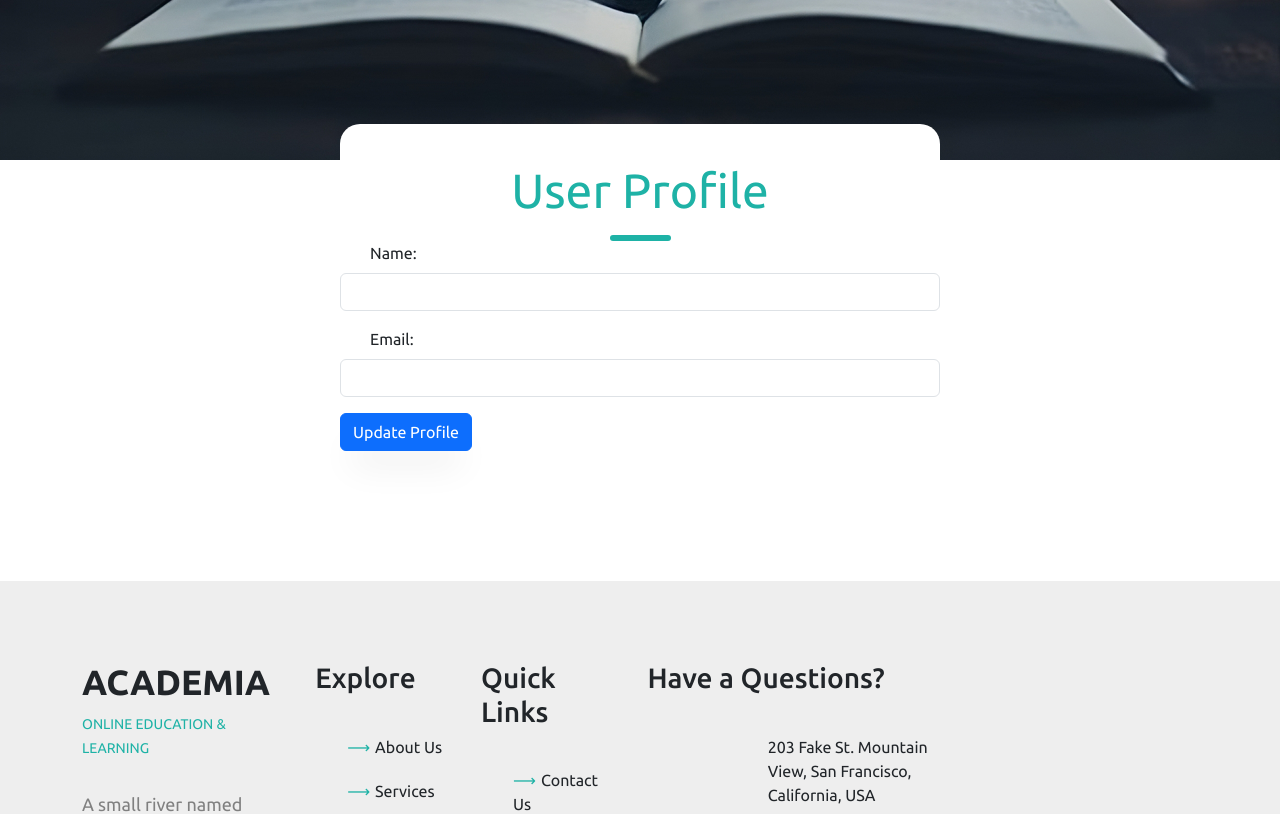
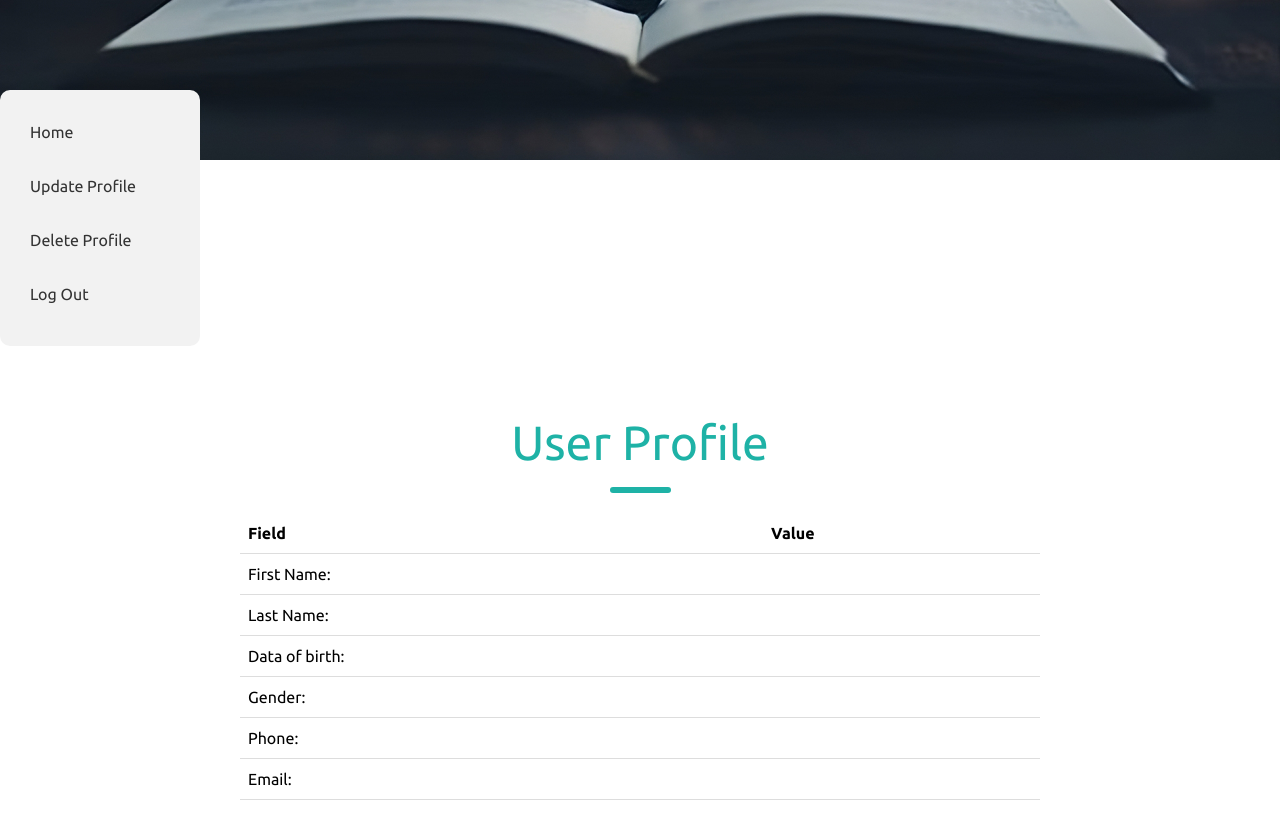
Before and after one commit to EsraaHassann/SystemAnalysis, a React (Create React App) app in the folder front-end/: page /userProfile in a window 1280 px wide. Shown: the part 640-1454 px from the top of the page. Built offline with nearby package versions, Linux system fonts and the light colour scheme.

Commit message:
added the userprofile

```diff
--- a/front-end/src/components/UserProfile/userProfile.css
+++ b/front-end/src/components/UserProfile/userProfile.css
@@ -1,13 +1,9 @@
 .user-profile-container {
     display: flex;
     flex-direction: column;
-    margin: auto;
-    margin-top: 550px;
-    width: 600px;
-    background: #ffffff;
-    padding-bottom: 30px;
-    border-radius: 20px;
-    margin-bottom: 100px;
+    align-items: center;
+    margin-top: 30px;
+    color: #1eb2a6;
 }
 
 .Header {
@@ -15,7 +11,6 @@
     flex-direction: column;
     align-items: center;
     gap: 9px;
-    margin-top: 30px;
     color: #1eb2a6;
 }
 
@@ -29,6 +24,23 @@
     height: 6px;
     background: #1eb2a6;
     border-radius: 9px;
+}
+
+.table {
+    width: 100%;
+    max-width: 800px;
+    margin-top: 20px;
+    border-collapse: collapse;
+}
+
+.table th, .table td {
+    padding: 8px;
+    border-bottom: 1px solid #ddd;
+    text-align: left;
+}
+
+.table th {
+    background-color: #f2f2f2;
 }
 
 .form-control {
@@ -45,10 +57,31 @@
     margin-top: 5px;
 }
 
-
 .alert {
     width: 100%;
     text-align: center;
     margin: 20px auto;
     border-radius: 5px;
 }
+.sidebar {
+    width: 200px;
+    background-color: #f2f2f2;
+    padding: 20px;
+    border-radius: 10px;
+}
+
+.sidebar-item {
+    margin-bottom: 10px;
+}
+
+.sidebar-item a {
+    display: block;
+    color: #333;
+    text-decoration: none;
+    padding: 10px;
+    border-radius: 5px;
+}
+
+.sidebar-item a:hover {
+    background-color: #ddd;
+}
--- a/front-end/src/components/UserProfile/userProfile.jsx
+++ b/front-end/src/components/UserProfile/userProfile.jsx
@@ -1,107 +1,60 @@
-import React, { useState } from "react";
-import Back from "../common/back/Back";
-import axios from "axios";
-import { REST_API_BASE_URL } from "./../../App";
+import React, { useContext } from 'react';
+import { Link } from 'react-router-dom'; // Assuming you're using React Router for navigation
+import Back from '../common/back/Back';
+import { Store } from './../../store';
+import Sidebar from '../common/asidebar-profile/asidebar'; // Importing the Sidebar component
 import "./userProfile.css";
 
 const UserProfile = () => {
-  const [user, setUser] = useState({
-    name: "",
-    email: "",
-    profilePicture: "https://example.com/profile.jpg",
-  });
-  const [successMessage, setSuccessMessage] = useState("");
-  const [errors, setErrors] = useState({});
-
-  const handleInputChange = (e) => {
-    const { name, value } = e.target;
-    let errorMessage = "";
-    if (!value.trim()) {
-      errorMessage = `${name} is required.`;
-    }
-
-    setErrors((prevErrors) => ({
-      ...prevErrors,
-      [name]: errorMessage,
-    }));
-
-    setUser((prevState) => ({
-      ...prevState,
-      [name]: value,
-    }));
-  };
-
-  const handleFormSubmit = async (e) => {
-    e.preventDefault();
-    const hasErrors = Object.values(errors).some((error) => error !== "");
-    if (hasErrors) {
-      return;
-    }
-
-    try {
-      const response = await axios.put(
-        `${REST_API_BASE_URL}/user/profile`,
-        user
-      );
-      console.log("Profile updated:", response.data);
-      setSuccessMessage("Profile updated successfully.");
-    } catch (error) {
-      console.error("Profile update failed:", error);
-    }
-  };
+    const { state } = useContext(Store); // Accessing state from StoreProvider
+    const { userInfo } = state; // Destructuring userInfo from state
 
     return (
-    <>
+        <div className="main-content">
             <Back title="User Profile" />
+            <div className="user-profile-page">
+                <Sidebar /> {/* Adding the Sidebar component */}
                 <div className="user-profile-container">
                     <div className="Header">
                         <div className="Text">User Profile</div>
                         <div className="underline"></div>
                     </div>
-        <form onSubmit={handleFormSubmit}>
-          <div className="mb-3">
-            <label htmlFor="name" className="form-label">
-              Name:
-            </label>
-            <input
-              type="text"
-              className="form-control"
-              id="name"
-              name="name"
-              value={user.name}
-              onChange={handleInputChange}
-            />
-            {errors.name && (
-              <div className="error text-danger">{errors.name}</div>
-            )}
+                    <table className="table">
+                        <tbody>
+                            <tr>
+                                <th>Field</th>
+                                <th>Value</th>
+                            </tr>
+                            <tr>
+                                <td>First Name:</td>
+                                <td>{userInfo && userInfo.fname}</td>
+                            </tr>
+                            <tr>
+                                <td>Last Name:</td>
+                                <td>{userInfo && userInfo.lname}</td>
+                            </tr>
+                            <tr>
+                                <td>Data of birth:</td>
+                                <td>{userInfo && userInfo.dob}</td>
+                            </tr>
+                            <tr>
+                                <td>Gender:</td>
+                                <td>{userInfo && userInfo.gender}</td>
+                            </tr>
+                            <tr>
+                                <td>Phone:</td>
+                                <td>{userInfo && userInfo.phone}</td>
+                            </tr>
+                            <tr>
+                                <td>Email:</td>
+                                <td>{userInfo && userInfo.email}</td>
+                            </tr>
+                        </tbody>
+                    </table>
+                    {/* Password field not displayed for security reasons */}
                 </div>
-
-          <div className="mb-3">
-            <label htmlFor="email" className="form-label">
-              Email:
-            </label>
-            <input
-              type="email"
-              className="form-control"
-              id="email"
-              name="email"
-              value={user.email}
-              onChange={handleInputChange}
-            />
-            {errors.email && (
-              <div className="error text-danger">{errors.email}</div>
-            )}
             </div>
-
-          <button type="submit" className="btn btn-primary">
-            Update Profile
-          </button>
-          {successMessage && (
-            <div className="alert alert-success mt-3">{successMessage}</div>
-          )}
-        </form>
         </div>
-    </>
     );
 };
 
--- /dev/null
+++ b/front-end/src/components/common/asidebar-profile/asidebar.css
@@ -0,0 +1,22 @@
+.sidebar {
+    width: 200px;
+    background-color: #f2f2f2;
+    padding: 20px;
+    border-radius: 10px;
+}
+
+.sidebar-item {
+    margin-bottom: 10px;
+}
+
+.sidebar-item a {
+    display: block;
+    color: #333;
+    text-decoration: none;
+    padding: 10px;
+    border-radius: 5px;
+}
+
+.sidebar-item a:hover {
+    background-color: #ddd;
+}
--- /dev/null
+++ b/front-end/src/components/common/asidebar-profile/asidebar.jsx
@@ -0,0 +1,23 @@
+import React from 'react';
+import { Link } from 'react-router-dom';
+
+const Sidebar = () => {
+    return (
+        <div className="sidebar">
+            <div className="sidebar-item">
+                <Link to="/">Home</Link>
+            </div>
+            <div className="sidebar-item">
+                <Link to="/UpdateProfile">Update Profile</Link>
+            </div>
+            <div className="sidebar-item">
+                <Link to="/delete-profile">Delete Profile</Link>
+            </div>
+            <div className="sidebar-item">
+                <Link to="/logout">Log Out</Link>
+            </div>
+        </div>
+    );
+};
+
+export default Sidebar;
```
Also changed, not shown: front-end/src/components/UserProfile/UpdateProfile.jsx (added, +125 -0 lines). Lines whose indentation alone changed are shown as unchanged.
